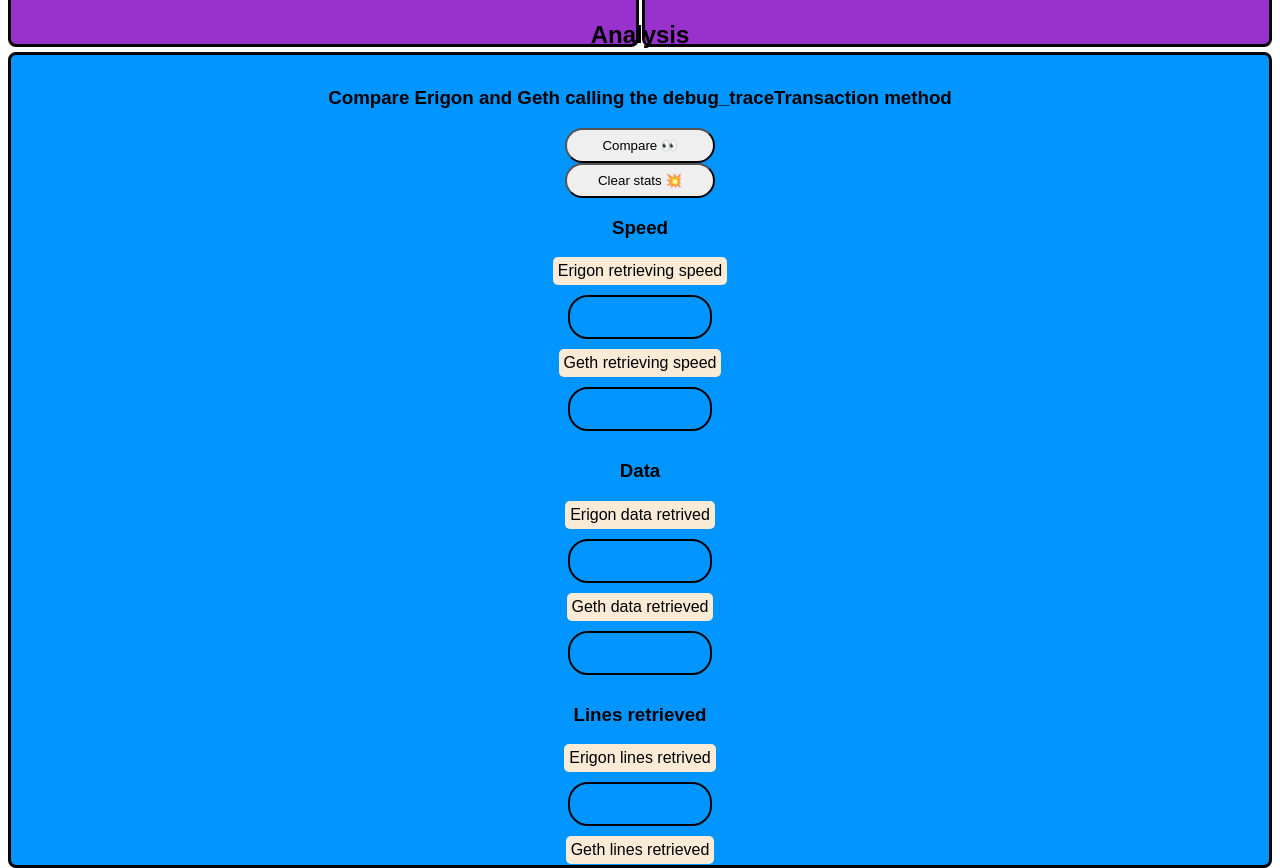
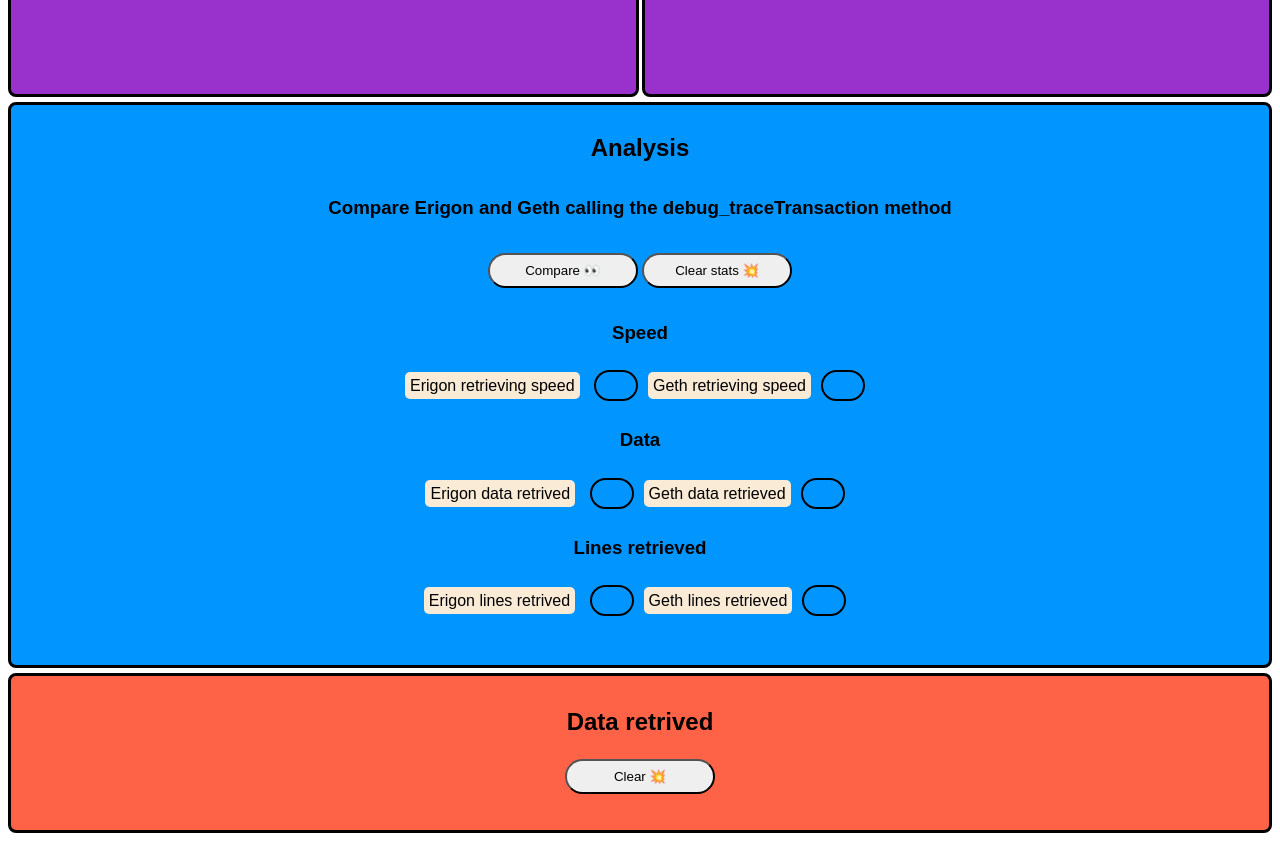
Before and after one commit to chainstacklabs/debug-trace-transactions-erigon, a plain HTML site: page index.html in a window 1280 px wide. Shown: the part 1237-2105 px from the top of the page. After the commit the page ends 2078 px from the top, so only its background shows below. Drawn offline with Linux system fonts and the light colour scheme.

Commit message:
Update style.css

```diff
--- a/style.css
+++ b/style.css
@@ -17,9 +17,12 @@ body {
 
 .speedRes {
     border-style: solid;
+    padding-left: 20px;
+    padding-right: 20px;
+    margin: 10px;
     border-width: 2px;
     border-radius: 20px;
-    width: 100px;
+    background-color: transparent;
 }
 
 .div1 {
@@ -29,7 +32,7 @@ body {
 .div2 {
     grid-area: 2 / 1 / 3 / 3;
     background-color: #FFD700;
-    height: 300px;
+    height: 350px;
     border-style: solid;
     border-width: 3px;
     border-radius: 8px;
@@ -72,14 +75,15 @@ body {
 
 .div5 {
     grid-area: 4 / 1 / 5 / 3;
+    text-align: center;
     background-color: #0095ff;
-    height: 800px;
+    height: 550px;
     border-style: solid;
     border-width: 3px;
     border-radius: 8px;
     padding-top: 10px;
     padding-top: 10px;
-    display: flex;
+    display: inline-block;
     justify-content: center;
     align-items: center;
     flex-direction: column;
@@ -99,18 +103,17 @@ body {
     flex-direction: column;
 }
 
+h3 {
+    padding-top: 15px;
+    padding-bottom: 15px;
+}
+
 ul {
     margin-top: 4px;
 }
 
 li {
     margin-top: 4px;
-}
-
-.speedRes {
-    padding: 20px;
-    margin: 10px;
-    background-color: transparent;
 }
 
 .infoTab {
```
